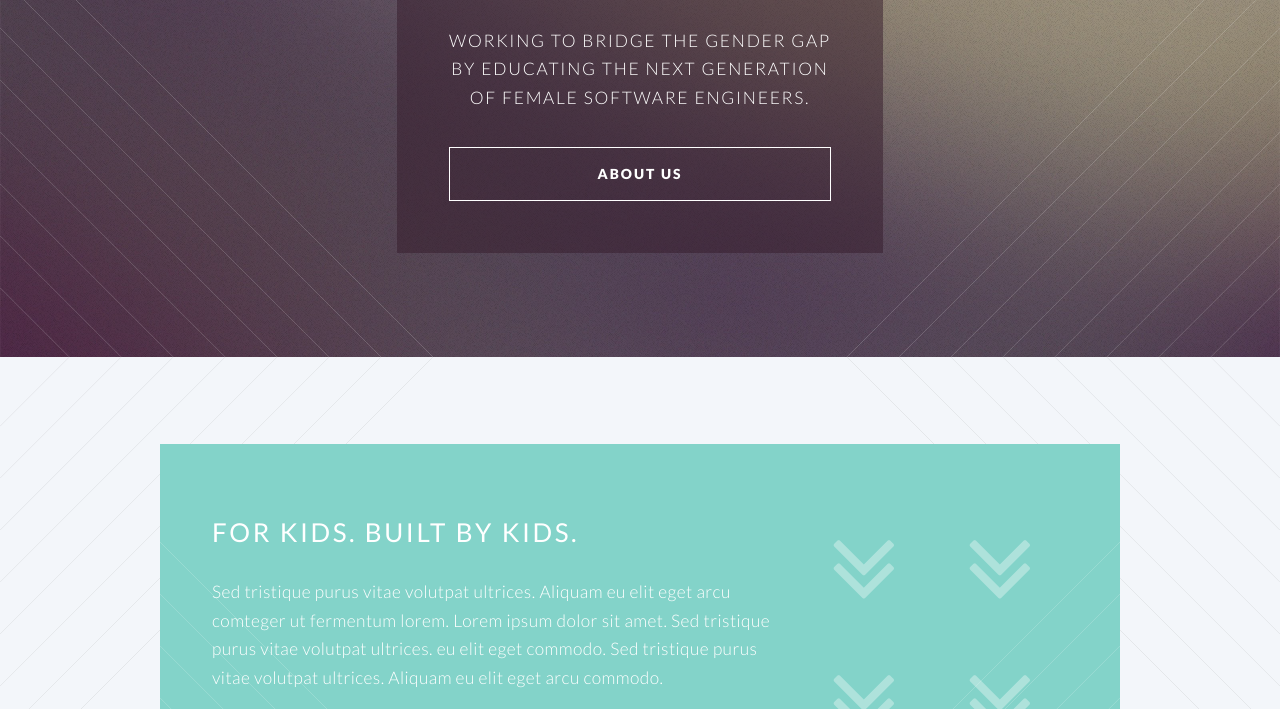
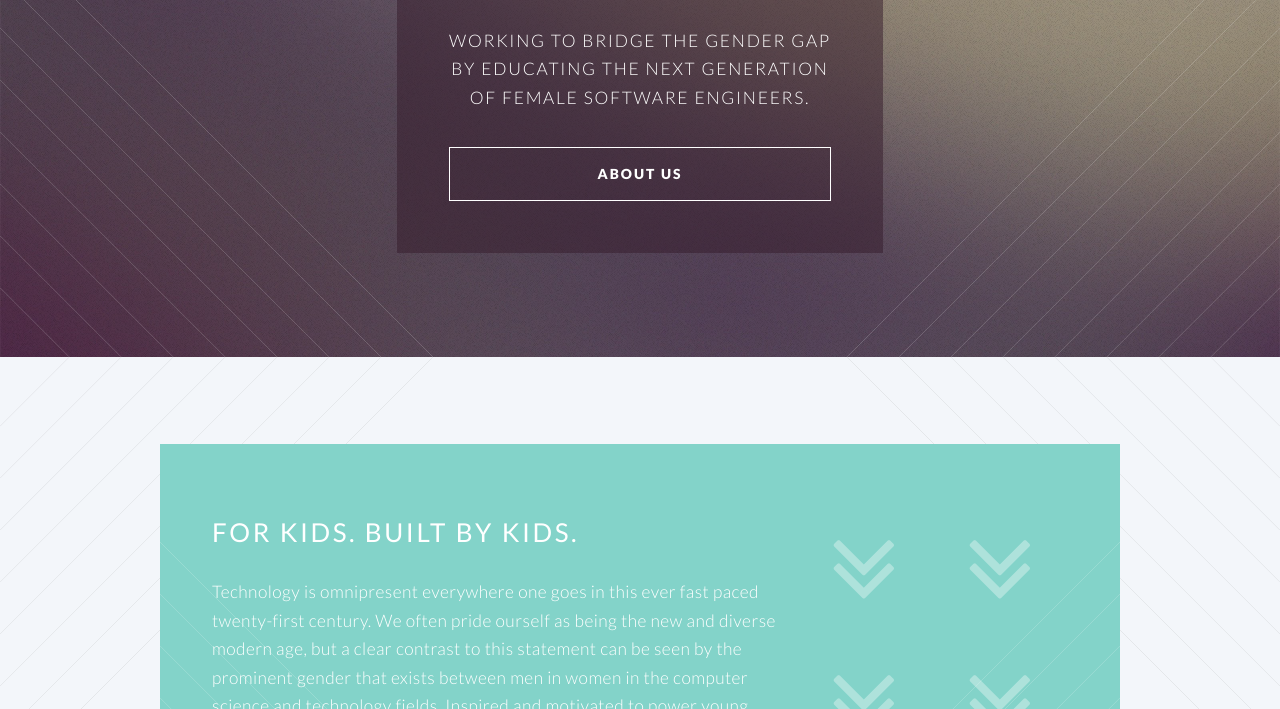
Before and after one commit to spatapati/itechgirls.github.io-OLD, a plain HTML site: page index.html in a window 1280 px wide. Shown: the part 243-952 px from the top of the page. Drawn offline with Linux system fonts and the light colour scheme.

Commit message:
Update index.html

```diff
--- a/index.html
+++ b/index.html
@@ -64,7 +64,7 @@
 									<header>
 										<h2><strong>For Kids. Built By Kids.</strong></h2>
 									</header>
-									<p>Sed tristique purus vitae volutpat ultrices. Aliquam eu elit eget arcu comteger ut fermentum lorem. Lorem ipsum dolor sit amet. Sed tristique purus vitae volutpat ultrices. eu elit eget commodo. Sed tristique purus vitae volutpat ultrices. Aliquam eu elit eget arcu commodo.</p>
+									<p>Technology is omnipresent everywhere one goes in this ever fast paced twenty-first century. We often pride ourself as being the new and diverse modern age, but a clear contrast to this statement can be seen by the prominent gender that exists between men in women in the computer science and technology fields. Inspired and motivated to power young women harness the ultimate super power of coding, two highschool students teamed up to show the world that gender by no means serves as a barrier to what one can accomplish.</p>
 									<footer>
 										<ul class="buttons">
 											<li><a href="about-us.html" class="button">Find Out More</a></li>
```
